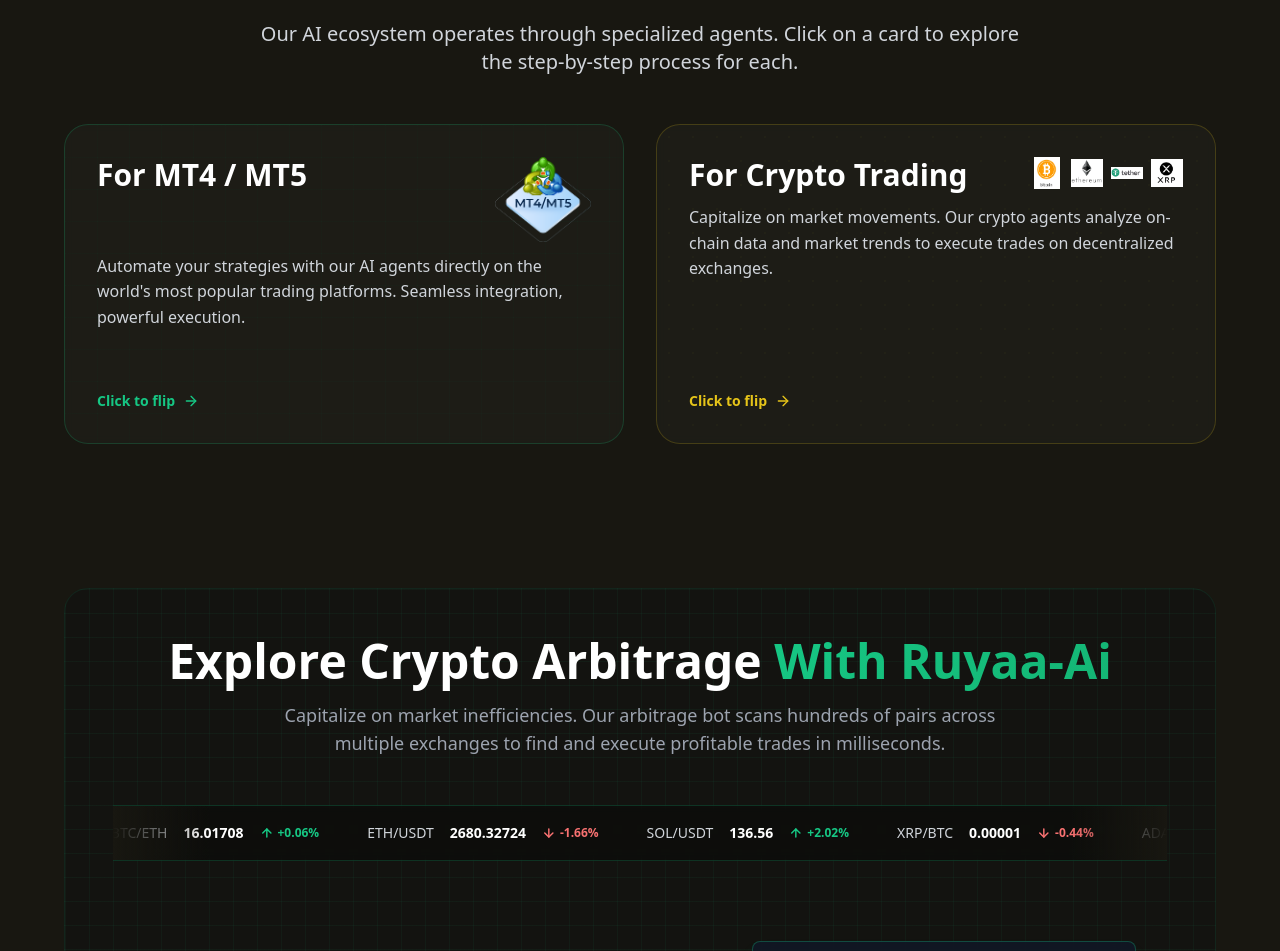
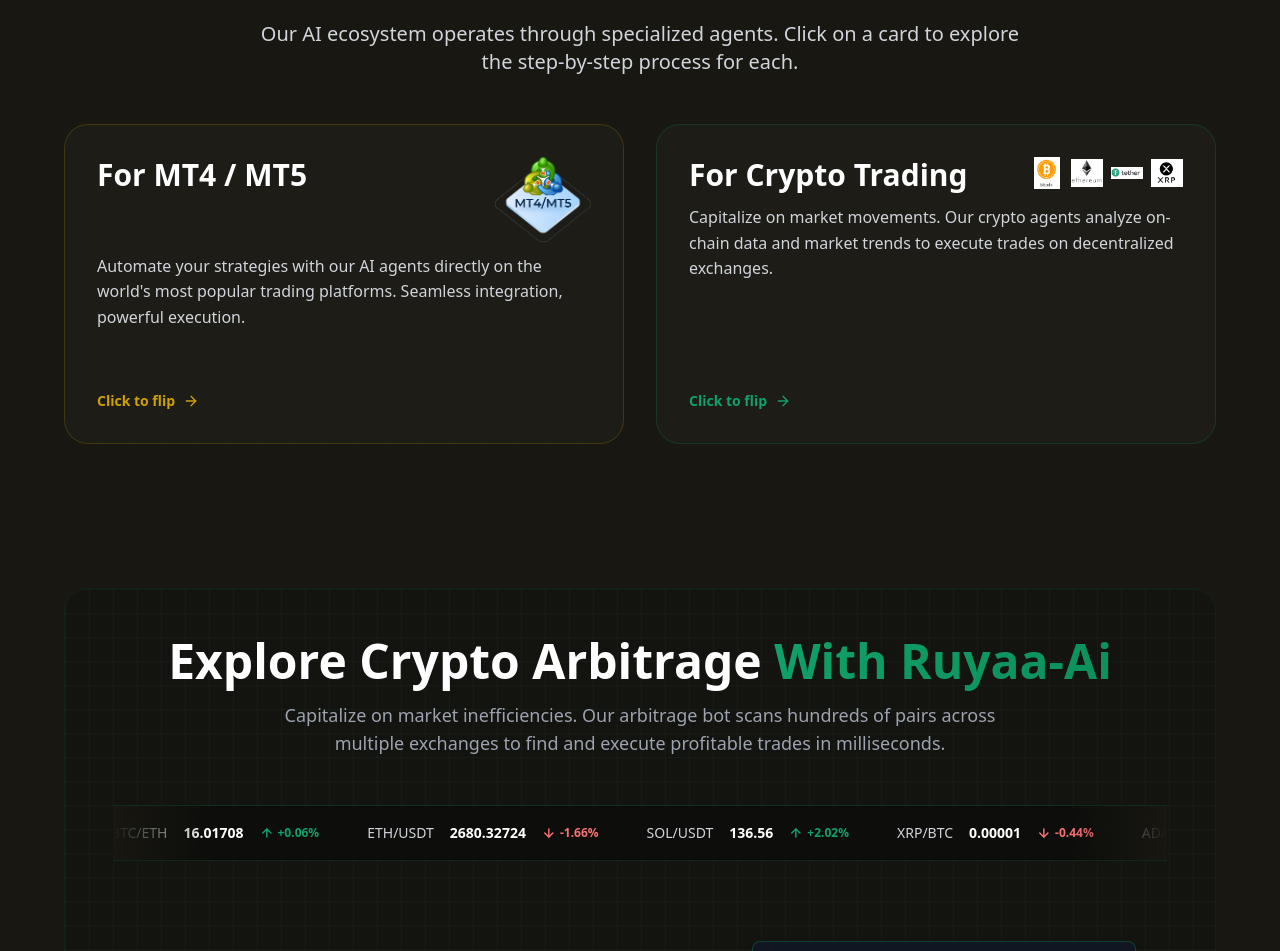
Before and after one commit to grooosy/ruyaa-capital-ai, a React (Vite) app: page / in a window 1280 px wide. Shown: the part 1121-2072 px from the top of the page. Built offline with nearby package versions, Linux system fonts and the light colour scheme.

Commit message:
Fix: Enhance card colors and design
Adjusted the colors of the "How It Works" cards to match the theme, making the MT4/MT5 card yellowish and the crypto card greenish.

```diff
--- a/src/components/AgentDetailModal.tsx
+++ b/src/components/AgentDetailModal.tsx
@@ -32,7 +32,7 @@ const contentVariants: Variants = {
 
 const AgentDetailModal: React.FC<AgentDetailModalProps> = ({ type, onClose }) => {
     const data = agentData[type];
-    const buttonBg = type === 'mt' ? 'bg-green hover:bg-green/90' : 'bg-gold hover:bg-gold/90';
+    const buttonBg = type === 'mt' ? 'bg-gold hover:bg-gold/90' : 'bg-green hover:bg-green/90';
     const buttonTextColor = 'text-dark-charcoal';
 
     return (
@@ -47,7 +47,7 @@ const AgentDetailModal: React.FC<AgentDetailModalProps> = ({ type, onClose }) =>
         >
             <motion.div
                 variants={contentVariants}
-                className={`bg-card rounded-2xl border ${data.theme === 'green' ? 'border-green/20' : 'border-gold/20'} p-8 w-full max-w-4xl relative shadow-lg shadow-black/50`}
+                className={`bg-card rounded-2xl border ${type === 'mt' ? 'border-gold/20' : 'border-green/20'} p-8 w-full max-w-4xl relative shadow-lg shadow-black/50`}
                 onClick={(e) => e.stopPropagation()}
             >
                 <button
@@ -83,7 +83,7 @@ const AgentDetailModal: React.FC<AgentDetailModalProps> = ({ type, onClose }) =>
 
                 <p className="text-gray-300 mb-8 max-w-3xl">{data.description}</p>
 
-                <ProcessTimeline timeline={data.timeline} theme={data.theme as 'green' | 'gold'} />
+                <ProcessTimeline timeline={data.timeline} theme={type === 'mt' ? 'gold' : 'green'} />
 
                 <div className="mt-8 text-center">
                     <Button className={`${buttonBg} ${buttonTextColor} font-bold px-8 py-3 text-lg`}>
--- a/src/components/InteractiveAgentCard.tsx
+++ b/src/components/InteractiveAgentCard.tsx
@@ -15,16 +15,16 @@ interface InteractiveAgentCardProps {
 const InteractiveAgentCard: React.FC<InteractiveAgentCardProps> = ({ type, onOpenDetails }) => {
   const [isFlipped, setIsFlipped] = useState(false);
   const data = agentData[type];
-  const cardBorderColor = type === 'mt' ? 'border-green/20' : 'border-gold/20';
-  const themeColor = type === 'mt' ? '#16C784' : '#E6C419';
+  const cardBorderColor = type === 'mt' ? 'border-gold/20' : 'border-green/20';
+  const themeColor = type === 'mt' ? '#CFA100' : '#10A169';
 
   const mtPatternStyle = {
-    backgroundImage: `linear-gradient(rgba(22, 199, 132, 0.04) 1px, transparent 1px), linear-gradient(to right, rgba(22, 199, 132, 0.04) 1px, transparent 1px)`,
+    backgroundImage: `linear-gradient(rgba(207, 161, 0, 0.04) 1px, transparent 1px), linear-gradient(to right, rgba(207, 161, 0, 0.04) 1px, transparent 1px)`,
     backgroundSize: '2rem 2rem',
   };
 
   const cryptoPatternStyle = {
-    backgroundImage: `radial-gradient(circle, rgba(230, 196, 25, 0.05) 1px, transparent 1px)`,
+    backgroundImage: `radial-gradient(circle, rgba(16, 161, 105, 0.05) 1px, transparent 1px)`,
     backgroundSize: '1.5rem 1.5rem',
   };
 
@@ -122,7 +122,7 @@ const InteractiveAgentCard: React.FC<InteractiveAgentCardProps> = ({ type, onOpe
                         <motion.span
                             className="absolute inset-0 transition-all duration-500"
                             style={{
-                                background: `linear-gradient(45deg, ${themeColor}90 0%, ${type === 'mt' ? '#22c55e' : '#f59e0b'} 100%)`,
+                                background: `linear-gradient(45deg, ${themeColor}90 0%, ${type === 'mt' ? '#f59e0b' : '#22c55e'} 100%)`,
                             }}
                             initial={{ backgroundSize: '200% 200%', backgroundPosition: '0% 50%' }}
                             whileHover={{ backgroundPosition: '100% 50%' }}
--- a/src/index.css
+++ b/src/index.css
@@ -77,14 +77,14 @@
   }
 
   .text-gradient-green {
-    background: linear-gradient(135deg, #16C784 0%, #14B574 100%);
+    background: linear-gradient(135deg, #10A169 0%, #0D8F5A 100%);
     -webkit-background-clip: text;
     -webkit-text-fill-color: transparent;
     background-clip: text;
   }
 
   .text-gradient-gold {
-    background: linear-gradient(135deg, #E6C419 0%, #D4B017 100%);
+    background: linear-gradient(135deg, #CFA100 0%, #B38E00 100%);
     -webkit-background-clip: text;
     -webkit-text-fill-color: transparent;
     background-clip: text;
--- a/tailwind.config.ts
+++ b/tailwind.config.ts
@@ -24,8 +24,8 @@ export default {
     extend: {
       colors: {
         bg: "#181711",
-        green: "#16C784",
-        gold: "#E6C419",
+        green: "#10A169",
+        gold: "#CFA100",
         "dark-charcoal": "#181711",
         background: "#181711",
         card: "#23221c",
```
